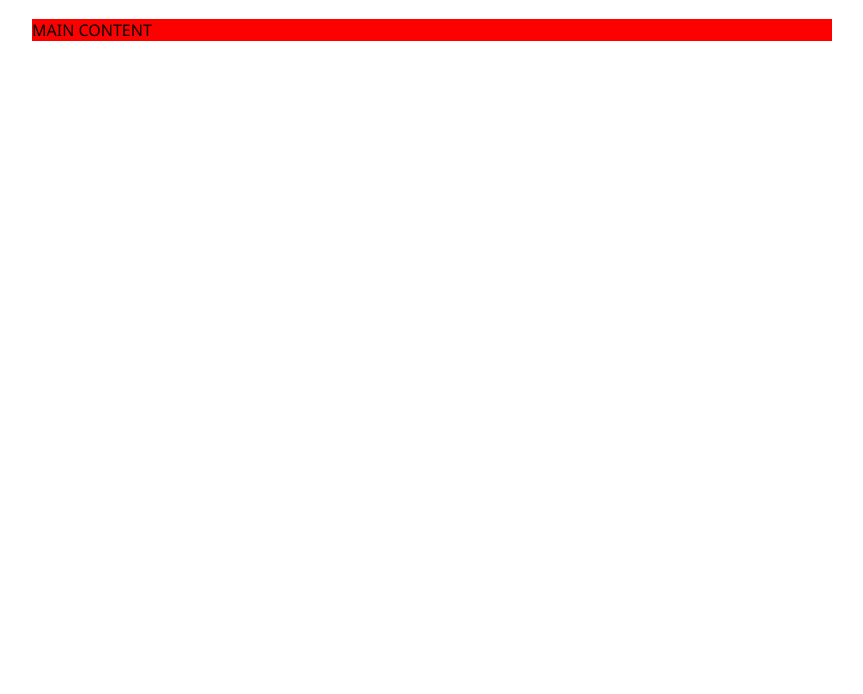
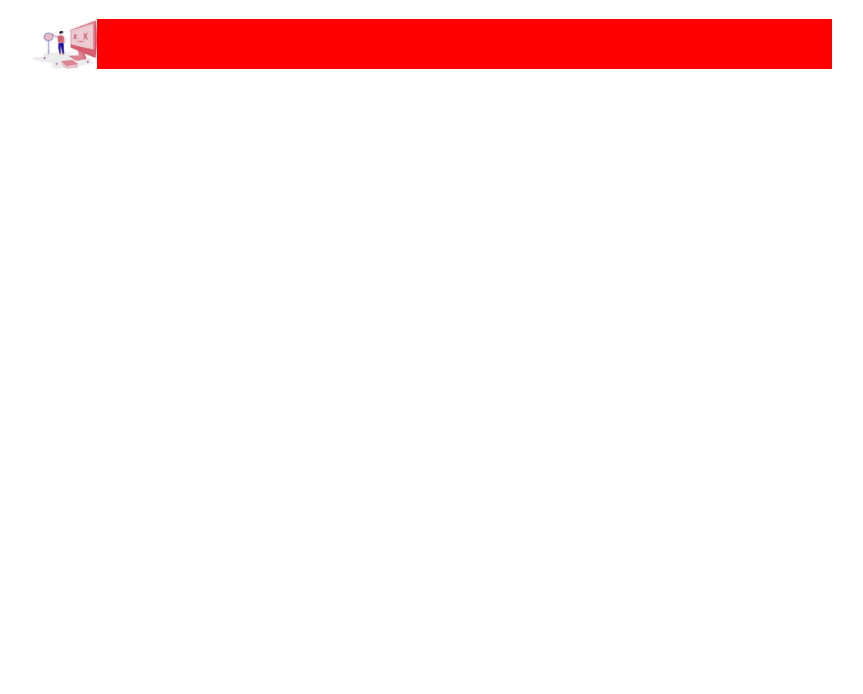
Before and after one commit to EBliujus/09-monitorius, a website: page index.html in a window 1280 px wide. Shown: the part 106-800 px from the top of the page, without its empty margins (208-1071 px from the left). Drawn offline with Linux system fonts and the light colour scheme.

Commit message:
Header #2 done

```diff
--- a/index.html
+++ b/index.html
@@ -29,7 +29,7 @@
     </header>
 
     <main>
-        MAIN CONTENT
+        <img src="./images/main photo.jpg" alt="main image">
     </main>
 
 </body>
```
Also changed, not shown: images/main photo.jpg (added), main.css (line endings or trailing spaces).
